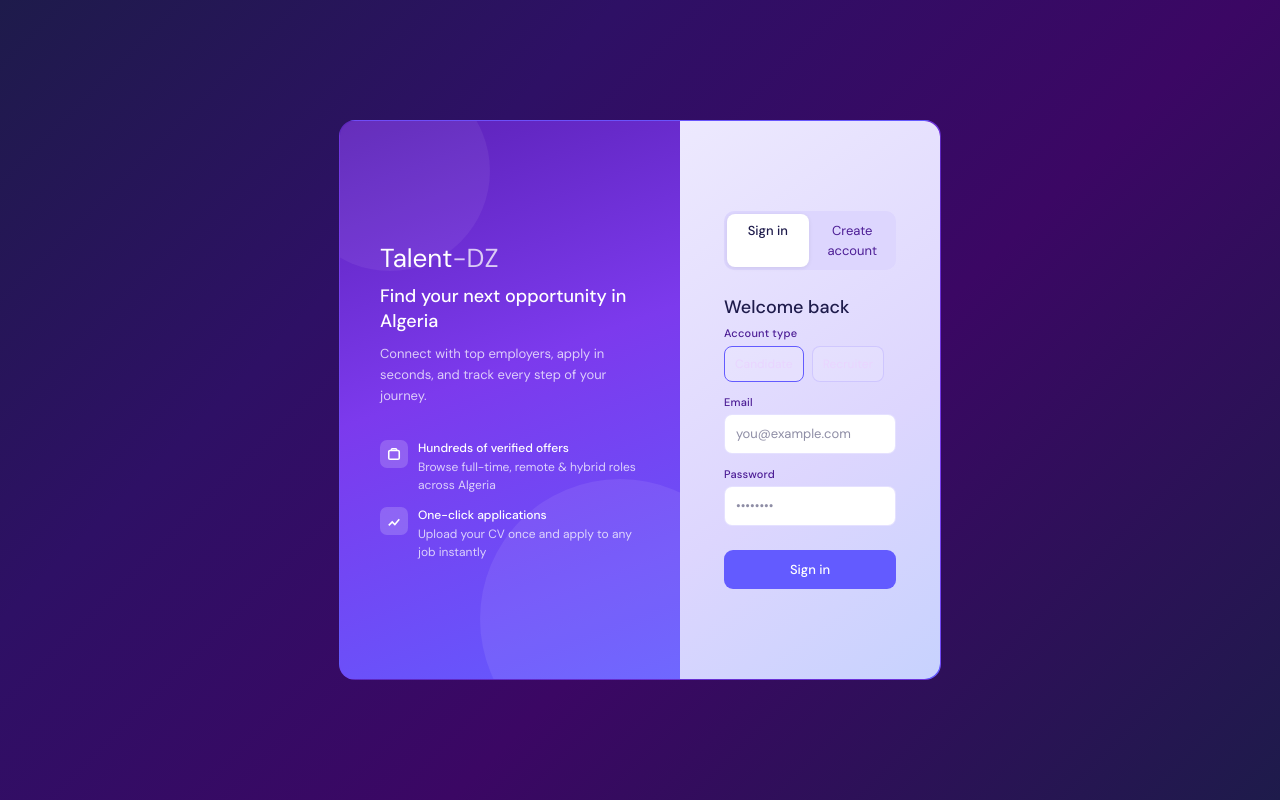
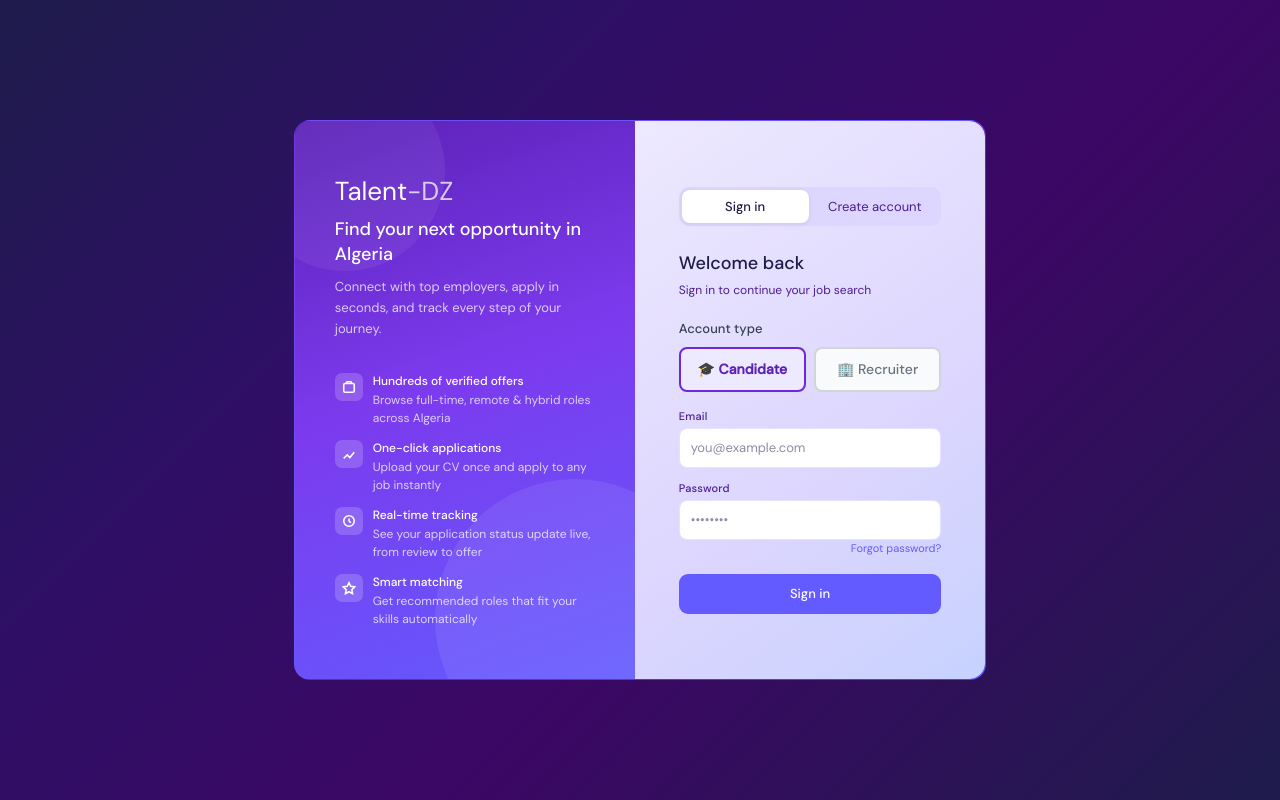
Before and after one commit to yojimbo-ah/si-project-recretement-, a Next.js app: page / in a window 1280 px wide. Built offline with nearby package versions, Linux system fonts and the light colour scheme; no server answers.

Commit message:
fix the condidat and recruter labels layout

```diff
--- a/src/app/page.tsx
+++ b/src/app/page.tsx
@@ -1,70 +1,38 @@
 'use client'
-import { useEffect, useState } from 'react'
+import { useState } from 'react'
 import { useRouter } from 'next/navigation'
 import { createClient } from '@/lib/supabase/client'
 
 export default function AuthPage() {
-  const [checkingSession, setCheckingSession] = useState(true)
   const [isLogin, setIsLogin] = useState(true)
+  const [role, setRole] = useState<'candidate' | 'recruiter'>('candidate')
   const [email, setEmail] = useState('')
   const [password, setPassword] = useState('')
   const [firstName, setFirstName] = useState('')
   const [lastName, setLastName] = useState('')
-  const [accountRole, setAccountRole] = useState<'candidate' | 'recruiter'>('candidate')
   const router = useRouter()
   const supabase = createClient()
-
-  useEffect(() => {
-    let active = true
-
-    async function loadSession() {
-      const { data } = await supabase.auth.getSession()
-      if (!active) return
-
-      if (data.session) {
-        router.replace('/dashboard')
-        return
-      }
-
-      setCheckingSession(false)
-    }
-
-    loadSession()
-
-    return () => {
-      active = false
-    }
-  }, [router, supabase])
 
   const handleSubmit = async (e: React.FormEvent) => {
     e.preventDefault()
     if (isLogin) {
-      const { data, error } = await supabase.auth.signInWithPassword({ email, password })
-      if (!error) {
-        const userId = data.user?.id
-        if (userId) {
-          await supabase
-            .from('profiles')
-            .upsert({ id: userId, role: accountRole }, { onConflict: 'id' })
-        }
-        router.push('/dashboard')
-      } else {
-        alert(error.message)
-      }
+      const { error } = await supabase.auth.signInWithPassword({ email, password })
+      if (!error) router.push('/dashboard')
+      else alert(error.message)
     } else {
-      const { data, error } = await supabase.auth.signUp({
+      const { error } = await supabase.auth.signUp({
         email,
         password,
         options: {
           data: {
             first_name: firstName,
             last_name: lastName,
-            role: accountRole,
+            role,
           }
         }
       })
       if (!error) {
-        alert('Compte créé ! Vérifiez vos emails pour confirmer votre inscription.')
+        alert('Account created! Please check your email.')
         setIsLogin(true)
       } else {
         alert(error.message)
@@ -73,7 +41,6 @@ export default function AuthPage() {
   }
 
   return (
-    checkingSession ? null :
     <div style={{ padding: '1rem 0', display: 'flex', justifyContent: 'center', minHeight: '100vh', alignItems: 'center' }}>
       <div className="auth-screen">
         <div className="auth-left">
@@ -93,8 +60,21 @@ export default function AuthPage() {
               </div>
               <div className="feat-text"><strong>One-click applications</strong>Upload your CV once and apply to any job instantly</div>
             </div>
+            <div className="feat-row">
+              <div className="feat-icon">
+                <svg viewBox="0 0 16 16"><circle cx="8" cy="8" r="6"/><path d="M8 5v3l2 2"/></svg>
+              </div>
+              <div className="feat-text"><strong>Real-time tracking</strong>See your application status update live, from review to offer</div>
+            </div>
+            <div className="feat-row">
+              <div className="feat-icon">
+                <svg viewBox="0 0 16 16"><path d="M8 2l2 4 4.5.7-3.3 3.2.8 4.5L8 12.3 4 14.4l.8-4.5L1.5 6.7 6 6z"/></svg>
+              </div>
+              <div className="feat-text"><strong>Smart matching</strong>Get recommended roles that fit your skills automatically</div>
+            </div>
           </div>
         </div>
+
         <div className="auth-right">
           <div className="auth-form-box">
             <div className="auth-tab-row">
@@ -104,6 +84,37 @@ export default function AuthPage() {
 
             <form onSubmit={handleSubmit}>
               <div className="auth-form-title">{isLogin ? 'Welcome back' : 'Create your account'}</div>
+              <div className="auth-form-sub">{isLogin ? 'Sign in to continue your job search' : 'Start your job search — it\'s completely free'}</div>
+
+              {/* ── Account type selector ── */}
+              <div style={{ marginBottom: '16px' }}>
+                <label style={{ display: 'block', fontSize: '13px', fontWeight: 500, color: '#374151', marginBottom: '8px' }}>
+                  Account type
+                </label>
+                <div style={{ display: 'grid', gridTemplateColumns: '1fr 1fr', gap: '8px' }}>
+                  {(['candidate', 'recruiter'] as const).map((r) => (
+                    <button
+                      key={r}
+                      type="button"
+                      onClick={() => setRole(r)}
+                      style={{
+                        padding: '10px 0',
+                        borderRadius: '8px',
+                        border: role === r ? '2px solid #6D28D9' : '2px solid #D1D5DB',
+                        background: role === r ? '#EDE9FE' : '#F9FAFB',
+                        color: role === r ? '#5B21B6' : '#6B7280',
+                        fontWeight: role === r ? 700 : 500,
+                        fontSize: '14px',
+                        cursor: 'pointer',
+                        transition: 'all 0.15s ease',
+                        textTransform: 'capitalize',
+                      }}
+                    >
+                      {r === 'candidate' ? '🎓 Candidate' : '🏢 Recruiter'}
+                    </button>
+                  ))}
+                </div>
+              </div>
 
               {!isLogin && (
                 <div style={{ display: 'grid', gridTemplateColumns: '1fr 1fr', gap: '10px', marginBottom: '12px' }}>
@@ -118,28 +129,6 @@ export default function AuthPage() {
                 </div>
               )}
 
-              <div className="input-group" style={{ marginTop: isLogin ? '0' : '6px' }}>
-                <label className="form-label">Account type</label>
-                <div style={{ display: 'flex', gap: '8px' }}>
-                  <button
-                    type="button"
-                    className={`btn-ghost ${accountRole === 'candidate' ? 'active' : ''}`}
-                    onClick={() => setAccountRole('candidate')}
-                    style={{ padding: '8px 10px', fontSize: '12px', border: accountRole === 'candidate' ? '1px solid var(--accent)' : '1px solid var(--border2)' }}
-                  >
-                    Candidate
-                  </button>
-                  <button
-                    type="button"
-                    className={`btn-ghost ${accountRole === 'recruiter' ? 'active' : ''}`}
-                    onClick={() => setAccountRole('recruiter')}
-                    style={{ padding: '8px 10px', fontSize: '12px', border: accountRole === 'recruiter' ? '1px solid var(--accent)' : '1px solid var(--border2)' }}
-                  >
-                    Recruiter
-                  </button>
-                </div>
-              </div>
-
               <div className="input-group">
                 <label className="form-label">Email</label>
                 <input required className="form-input" type="email" placeholder="you@example.com" value={email} onChange={e => setEmail(e.target.value)} />
@@ -148,9 +137,10 @@ export default function AuthPage() {
               <div className="input-group">
                 <label className="form-label">Password</label>
                 <input required className="form-input" type="password" placeholder="••••••••" value={password} onChange={e => setPassword(e.target.value)} />
+                {isLogin && <div className="forgot">Forgot password?</div>}
               </div>
 
-              <button type="submit" className="btn-full btn-red" style={{ marginTop: '12px' }}>
+              <button type="submit" className="btn-full btn-red" style={{ marginTop: '4px' }}>
                 {isLogin ? 'Sign in' : 'Create free account'}
               </button>
             </form>
```
